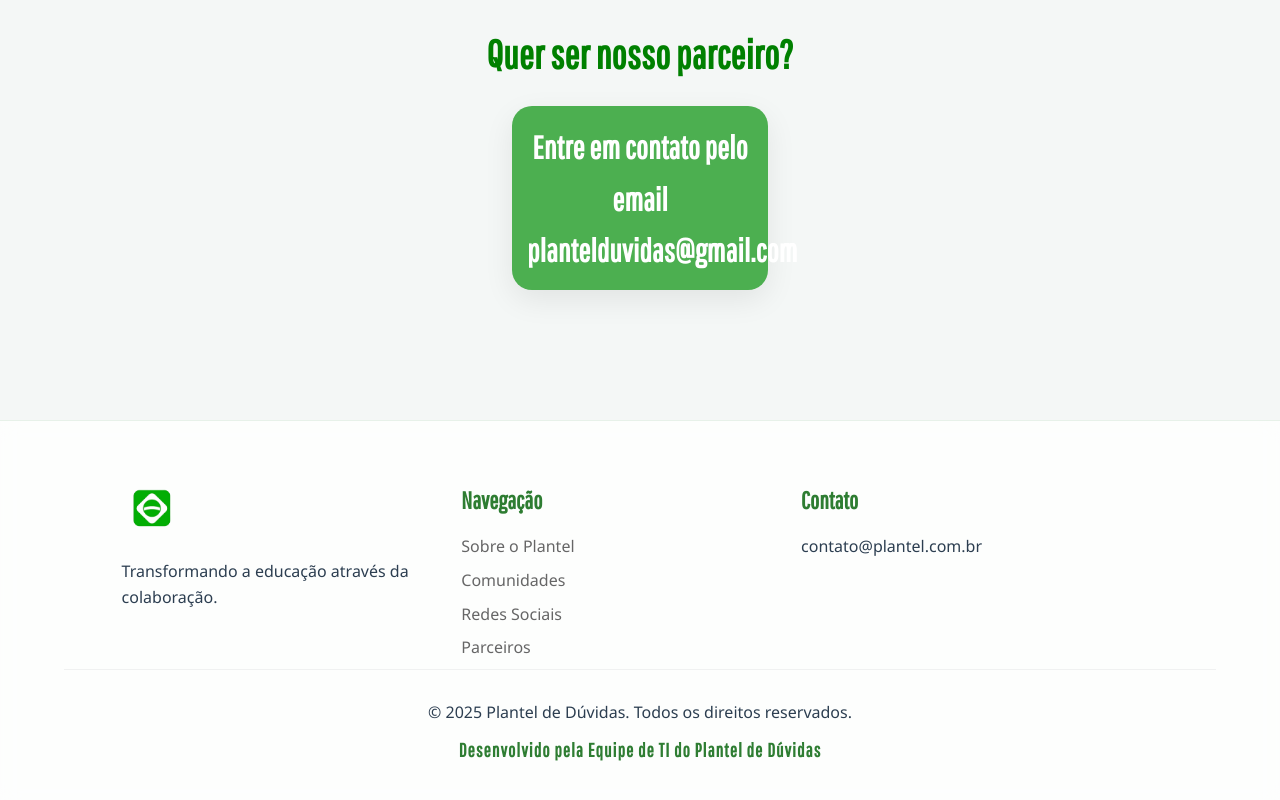
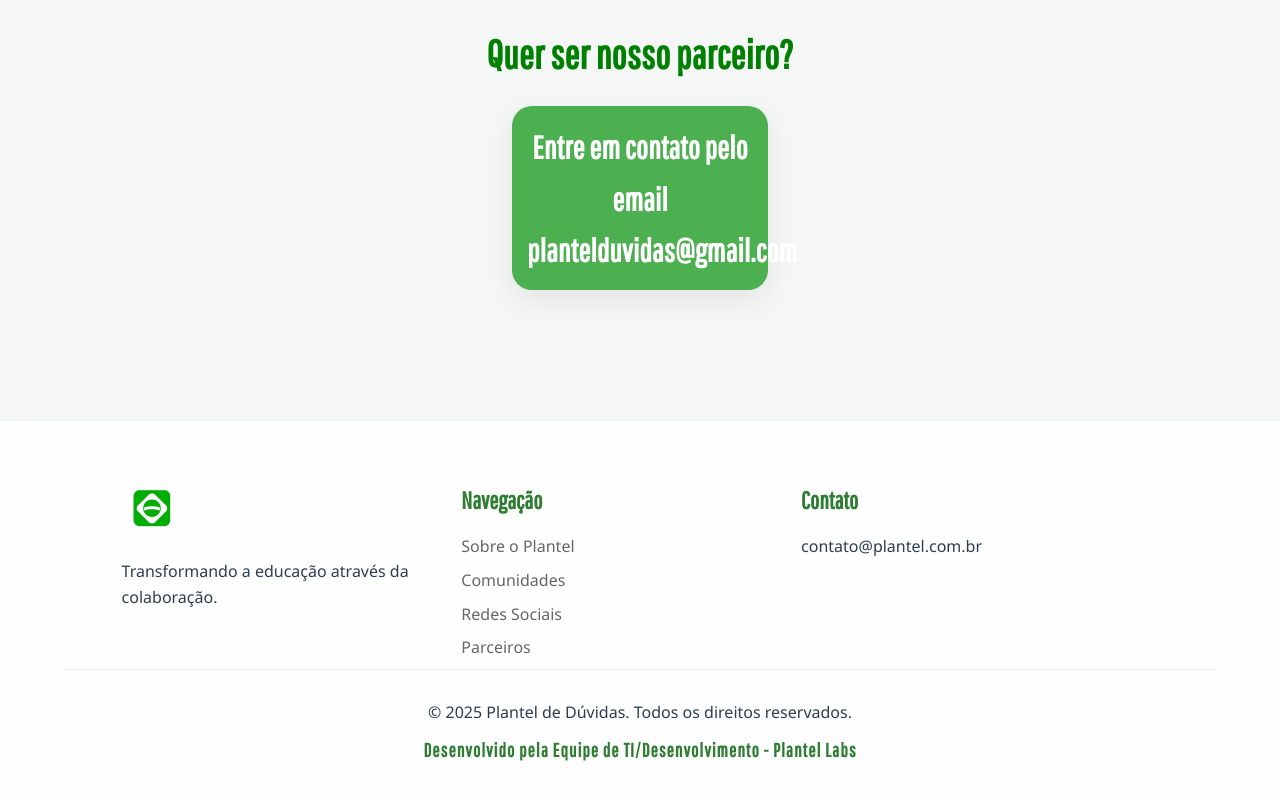
Before and after one commit to planteldeduvidas-beep/Plantel-Home-page, a React (Vite) app: page / in a window 1280 px wide. Shown: the part 9965-10765 px from the top of the page. Built offline with nearby package versions, Linux system fonts and the light colour scheme.

Commit message:
Alteração do footer

```diff
--- a/src/components/Footer.jsx
+++ b/src/components/Footer.jsx
@@ -42,7 +42,7 @@
 
       <div className="footer-bottom">
         <p>© 2025 Plantel de Dúvidas. Todos os direitos reservados.</p>
-        <p className="dev-team">Desenvolvido pela Equipe de TI do Plantel de Dúvidas</p>
+        <p className="dev-team"> Desenvolvido pela Equipe de TI/Desenvolvimento - Plantel Labs </p>
       </div>
     </footer>
   );
```
